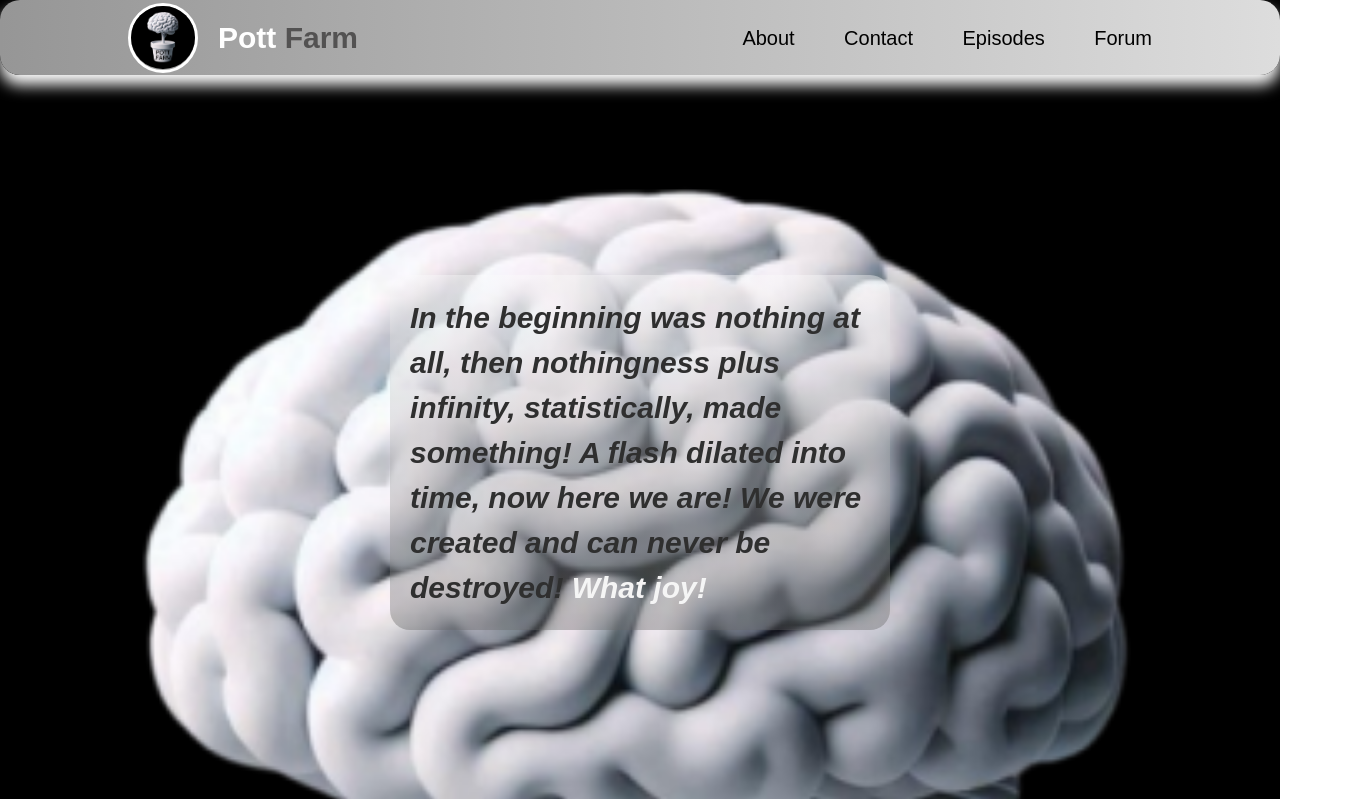
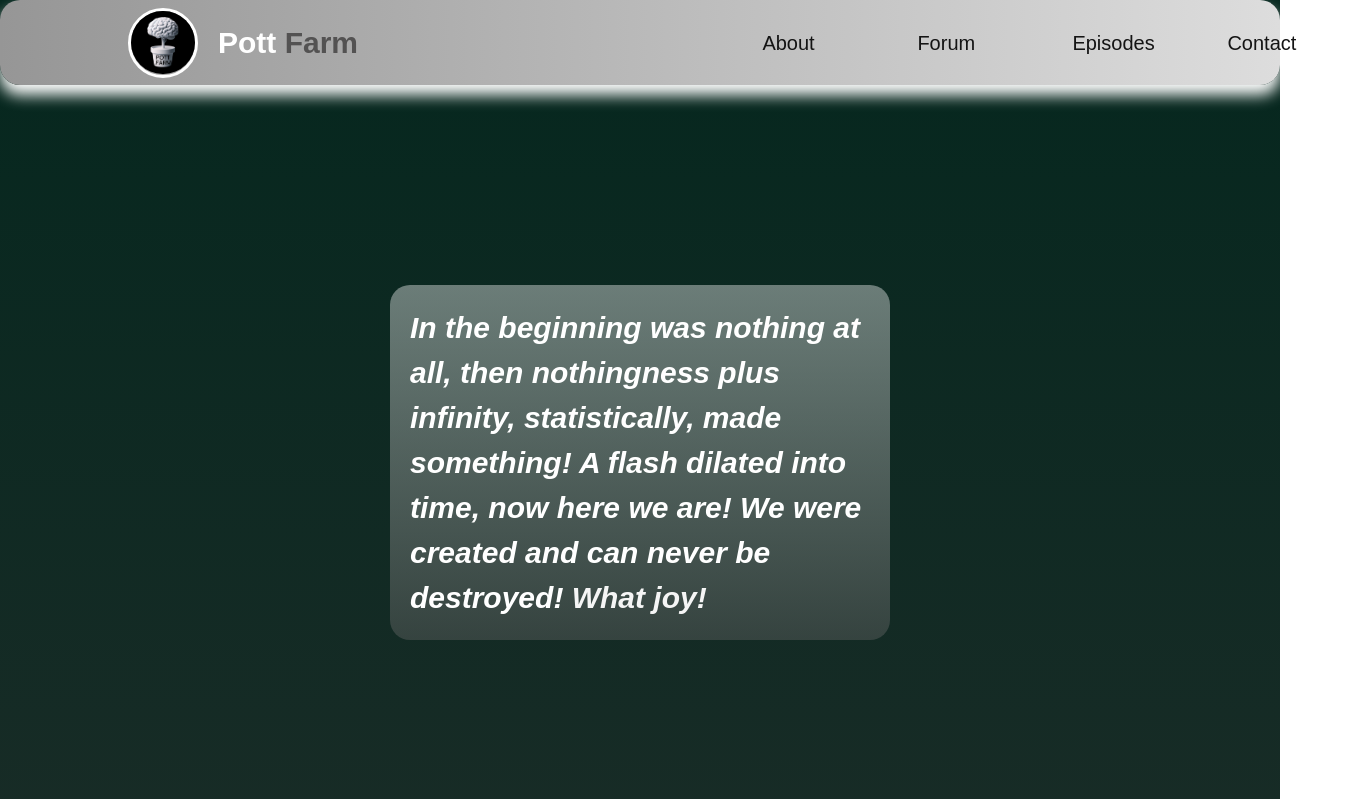
Before and after one commit to Tricaster26/pott-farm-web, a Next.js app: page / in a window 1280 px wide. Shown: the top 799 px of the page, 1362 px wide, since content can reach past the window. Built offline with nearby package versions, Linux system fonts and the light colour scheme.

Commit message:
feat: dropdown-selectable

```diff
--- a/app/app.css
+++ b/app/app.css
@@ -4,7 +4,7 @@
   align-items: center;
   height: 2000px;
   width: 100%;
-  background-image: url("../public/Logo.jpg");
+  background-image: linear-gradient(rgb(5, 39, 30), rgb(50, 50, 50));
   background-repeat: no-repeat;
   background-size: cover;
   background-position: 50% 50%;
@@ -17,7 +17,7 @@
     rgb(150, 150, 150),
     rgb(221, 221, 221)
   );
-  height: 75px;
+  height: 85px;
   width: 100%;
   border-radius: 20px;
   display: flex;
@@ -65,7 +65,7 @@
   width: 100%;
   font-style: italic;
   margin-top: 200px;
-  color: rgb(47, 47, 47);
+  color: rgb(255, 255, 255);
   font-size: 30px;
   padding: 20px;
   border-radius: 20px;
--- /dev/null
+++ b/app/components/DropdownList.tsx
@@ -0,0 +1,37 @@
+"use client";
+
+import "./dropdown.css";
+import { FC, useState } from "react";
+
+type DropdownListType = {
+  title: string;
+};
+
+const DropdownList: FC<DropdownListType> = ({ title }) => {
+  const [showAbout, setShowAbout] = useState(false);
+  return (
+    <div
+      onMouseEnter={() => setShowAbout(true)}
+      onMouseLeave={() => setShowAbout(false)}
+    >
+      <div className={`title-wrapper  ${showAbout && "title-selected"}`}>
+        <label className={`title ${showAbout && "title-text-selected"}`}>
+          {title}
+        </label>
+      </div>
+
+      <div className={showAbout ? "reveal-list" : "hide-list"}>
+        <div className="list-container">
+          <div className="element-container">
+            <label className="p-5">The Podcast</label>
+          </div>
+          <div className="element-container">
+            <label className="p-5">The Podcast</label>
+          </div>
+        </div>
+      </div>
+    </div>
+  );
+};
+
+export default DropdownList;
--- /dev/null
+++ b/app/components/dropdown.css
@@ -0,0 +1,58 @@
+.reveal-list {
+  position: absolute;
+  overflow: hidden;
+  max-height: 200px;
+  transition: max-height 1s;
+}
+
+.hide-list {
+  position: absolute;
+  overflow: hidden;
+  max-height: 0;
+  transition: max-height 0.5s;
+}
+
+.element-container {
+  padding-top: 5px;
+  padding-bottom: 5px;
+}
+
+.list-container {
+  box-shadow: 0px -10px 15px white;
+  border: 2px solid white;
+  border-top: none;
+  color: rgb(255, 255, 255);
+  z-index: -999;
+  border-bottom-left-radius: 5px;
+  border-bottom-right-radius: 5px;
+  background-image: linear-gradient(rgb(150, 150, 150), rgb(4, 4, 4));
+  padding-bottom: 8px;
+}
+
+.title {
+  color: #141414;
+  font-weight: 500;
+  transition: color 0.5s;
+}
+
+.title-text-selected {
+  color: aliceblue;
+  transition: color 0.5s;
+}
+
+.title-wrapper {
+  height: 85px;
+  display: flex;
+  align-items: center;
+  width: 155px;
+  padding-left: 20px;
+  padding-right: 20px;
+  border: none;
+  transition: background-color 0.5s, border 0.5s ease-in;
+}
+
+.title-selected {
+  background-color: rgb(150, 150, 150);
+  border: 2px solid white;
+  transition: background-color 0.5s, border 0.5s ease-in;
+}
--- a/app/page.tsx
+++ b/app/page.tsx
@@ -1,6 +1,6 @@
 import "./app.css";
-
-export default function Home() {
+import DropdownList from "./components/DropdownList";
+const Home = () => {
   return (
     <div className="main-page">
       <div className="page-title-wrapper">
@@ -15,10 +15,10 @@ export default function Home() {
         </div>
 
         <div className="other-links-wrapper">
-          <label>About</label>
-          <label>Contact</label>
-          <label>Episodes</label>
-          <label>Forum</label>
+          <DropdownList title="About" />
+          <DropdownList title="Forum" />
+          <DropdownList title="Episodes" />
+          <DropdownList title="Contact" />
         </div>
       </div>
 
@@ -32,4 +32,6 @@ export default function Home() {
       </div>
     </div>
   );
-}
+};
+
+export default Home;
--- a/tsconfig.json
+++ b/tsconfig.json
@@ -22,6 +22,6 @@
       "@/*": ["./*"]
     }
   },
-  "include": ["next-env.d.ts", "**/*.ts", "**/*.tsx", ".next/types/**/*.ts"],
+  "include": ["next-env.d.ts", "**/*.ts", "**/*.tsx", ".next/types/**/*.ts", "server.js"],
   "exclude": ["node_modules"]
 }
```
Also changed, not shown: public/dark-tree.jpg (added), public/tree-background.jpg (added).
